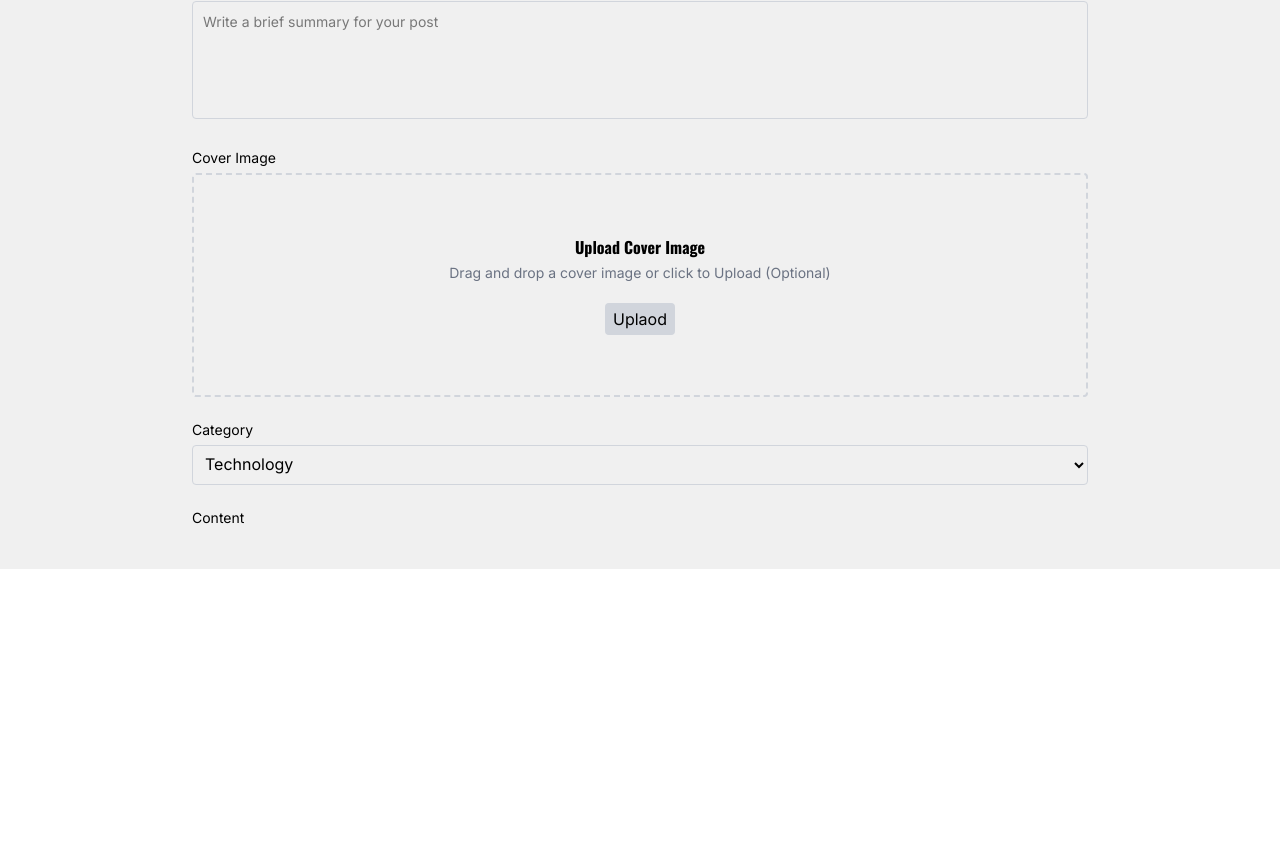
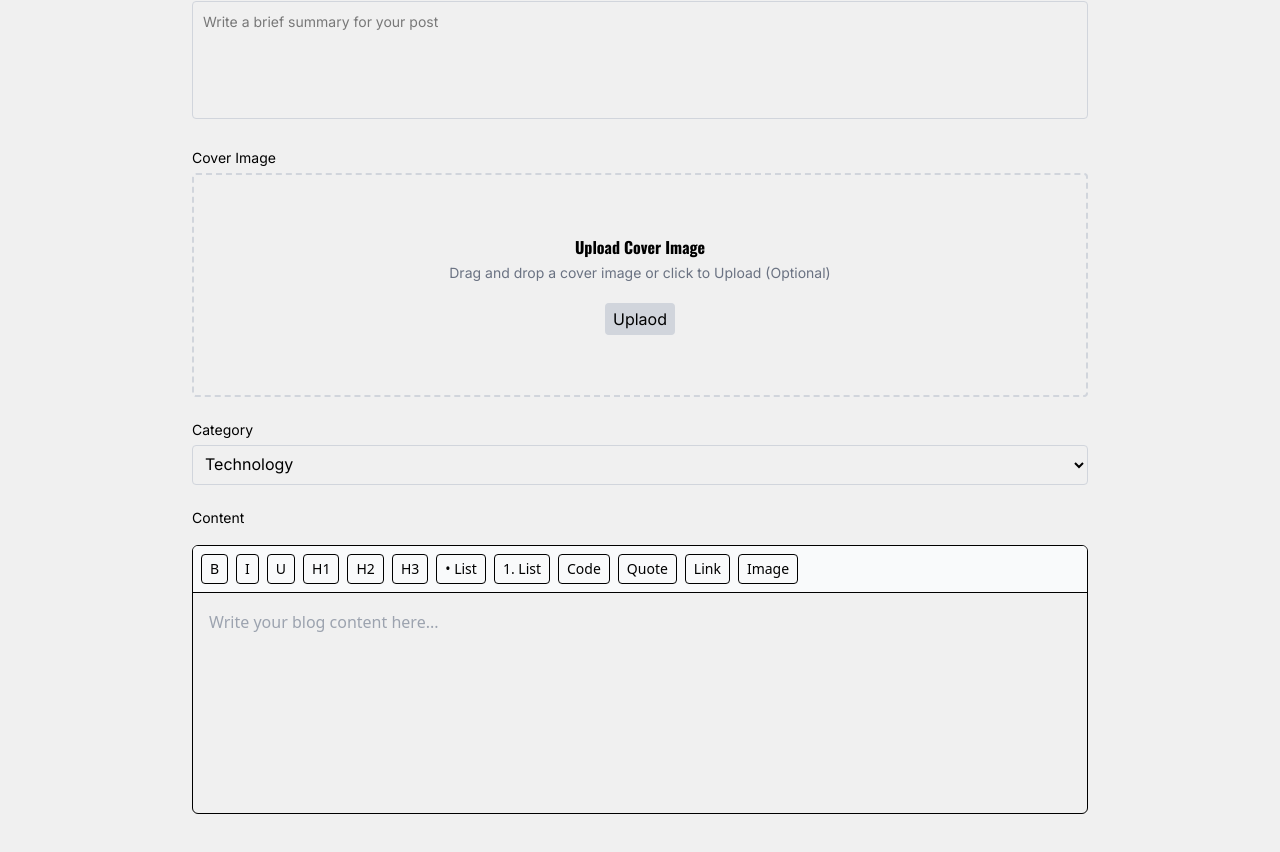
Before and after one commit to guvvalanaresh/blogNow, a React (Vite) app: page /create-blog in a window 1280 px wide. Shown: the part 254-1106 px from the top of the page. Before the commit the page ends 823 px from the top, so only its background shows below. Built offline with nearby package versions, Linux system fonts and the light colour scheme.

Commit message:
completed designed blog creating page

```diff
--- a/package.json
+++ b/package.json
@@ -11,6 +11,9 @@
   },
   "dependencies": {
     "@tailwindcss/vite": "^4.1.17",
+    "@tinymce/tinymce-react": "^6.3.0",
+    "prop-types": "^15.8.1",
+    "quill": "^2.0.3",
     "react": "^19.2.0",
     "react-dom": "^19.2.0",
     "react-icons": "^5.5.0",
--- a/src/App.css
+++ b/src/App.css
@@ -43,3 +43,28 @@
   font-weight: 400;
   font-style: normal;
 }
+
+.editor:empty:before {
+  content: attr(placeholder);
+  color: #9ca3af; /* gray-400 */
+}
+.btn {
+  @apply px-2 py-1 border rounded text-sm hover:bg-gray-100;
+}
+.editor img {
+  max-width: 100%;
+  border-radius: 6px;
+  margin: 10px 0;
+}
+.editor blockquote {
+  border-left: 4px solid #ddd;
+  padding-left: 10px;
+  color: #6b7280;
+  font-style: italic;
+}
+.editor pre {
+  background: #f3f4f6;
+  padding: 10px;
+  border-radius: 6px;
+  white-space: pre-wrap;
+}
--- /dev/null
+++ b/src/components/BlogCreations/Editor.jsx
@@ -0,0 +1,164 @@
+import { useRef, useState, useEffect } from "react";
+
+export default function CustomEditor() {
+  const editorRef = useRef(null);
+  const [content, setContent] = useState("");
+  const [active, setActive] = useState({
+    bold: false,
+    italic: false,
+    underline: false,
+    h1: false,
+    h2: false,
+    h3: false,
+    ul: false,
+    ol: false,
+    pre: false,
+    quote: false
+  });
+
+  const updateContent = () => {
+    setContent(editorRef.current.innerHTML);
+  };
+
+  // Check active format (IMPORTANT)
+  const updateActive = () => {
+    setActive({
+      bold: document.queryCommandState("bold"),
+      italic: document.queryCommandState("italic"),
+      underline: document.queryCommandState("underline"),
+      h1: document.queryCommandValue("formatBlock") === "h1",
+      h2: document.queryCommandValue("formatBlock") === "h2",
+      h3: document.queryCommandValue("formatBlock") === "h3",
+      ul: document.queryCommandState("insertUnorderedList"),
+      ol: document.queryCommandState("insertOrderedList"),
+      pre: document.queryCommandValue("formatBlock") === "pre",
+      quote: document.queryCommandValue("formatBlock") === "blockquote"
+    });
+  };
+
+  const format = (cmd, value = null) => {
+    editorRef.current.focus();
+    document.execCommand(cmd, false, value);
+    updateContent();
+    updateActive();
+  };
+
+  const insertImage = () => {
+    const url = prompt("Image URL:");
+    if (url) format("insertImage", url);
+  };
+
+  const insertLink = () => {
+    const url = prompt("Enter link URL:");
+    if (url) format("createLink", url);
+  };
+
+  const activeBtn = "bg-blue-100 border-blue-500 text-blue-600";
+
+  return (
+    <div className="mt-4">
+      <div className="border rounded-md overflow-hidden">
+
+        {/* Toolbar */}
+        <div className="flex flex-wrap gap-2 p-2 bg-gray-50">
+
+          {/* Inline Styles */}
+          <button
+            onClick={() => format("bold")}
+            className={`btn ${active.bold ? activeBtn : ""}`}
+          >
+            B
+          </button>
+
+          <button
+            onClick={() => format("italic")}
+            className={`btn ${active.italic ? activeBtn : ""}`}
+          >
+            I
+          </button>
+
+          <button
+            onClick={() => format("underline")}
+            className={`btn ${active.underline ? activeBtn : ""}`}
+          >
+            U
+          </button>
+
+          {/* Headings */}
+          <button
+            onClick={() => format("formatBlock", "h1")}
+            className={`btn ${active.h1 ? activeBtn : ""}`}
+          >
+            H1
+          </button>
+
+          <button
+            onClick={() => format("formatBlock", "h2")}
+            className={`btn ${active.h2 ? activeBtn : ""}`}
+          >
+            H2
+          </button>
+
+          <button
+            onClick={() => format("formatBlock", "h3")}
+            className={`btn ${active.h3 ? activeBtn : ""}`}
+          >
+            H3
+          </button>
+
+          {/* Lists */}
+          <button
+            onClick={() => format("insertUnorderedList")}
+            className={`btn ${active.ul ? activeBtn : ""}`}
+          >
+            • List
+          </button>
+
+          <button
+            onClick={() => format("insertOrderedList")}
+            className={`btn ${active.ol ? activeBtn : ""}`}
+          >
+            1. List
+          </button>
+
+          {/* Code Block */}
+          <button
+            onClick={() => format("formatBlock", "pre")}
+            className={`btn ${active.pre ? activeBtn : ""}`}
+          >
+            Code
+          </button>
+
+          {/* Quote */}
+          <button
+            onClick={() => format("formatBlock", "blockquote")}
+            className={`btn ${active.quote ? activeBtn : ""}`}
+          >
+            Quote
+          </button>
+
+          {/* Link / Image */}
+          <button onClick={insertLink} className="btn">Link</button>
+          <button onClick={insertImage} className="btn">Image</button>
+        </div>
+
+        {/* Divider */}
+        <div className="border-b"></div>
+
+        {/* Editable area */}
+        <div
+          ref={editorRef}
+          contentEditable
+          onInput={() => {
+            updateContent();
+            updateActive();
+          }}
+          onClick={updateActive}
+          onKeyUp={updateActive}
+          placeholder="Write your blog content here..."
+          className="editor min-h-[220px] p-4 focus:outline-none leading-relaxed"
+        ></div>
+      </div>
+    </div>
+  );
+}
--- a/src/pages/CreateBlogPage.jsx
+++ b/src/pages/CreateBlogPage.jsx
@@ -1,6 +1,7 @@
-import React from 'react'
+import React, {useState, useRef} from 'react'
 import Navbar from '../components/BlogCreations/Navbar'
 import '../App.css'
+import CustomEditor from '../components/BlogCreations/Editor'
 
 const CreateBlogPage = () => {
   return (
@@ -40,7 +41,7 @@ const CreateBlogPage = () => {
               </div>
               <div>
                 <label htmlFor="" className='inter text-sm'>Content</label><br />
-
+                <CustomEditor />
               </div>
            </div>
         </div>
```
Also changed, not shown: 1 other file (tests, documents, lock files or other folders).
